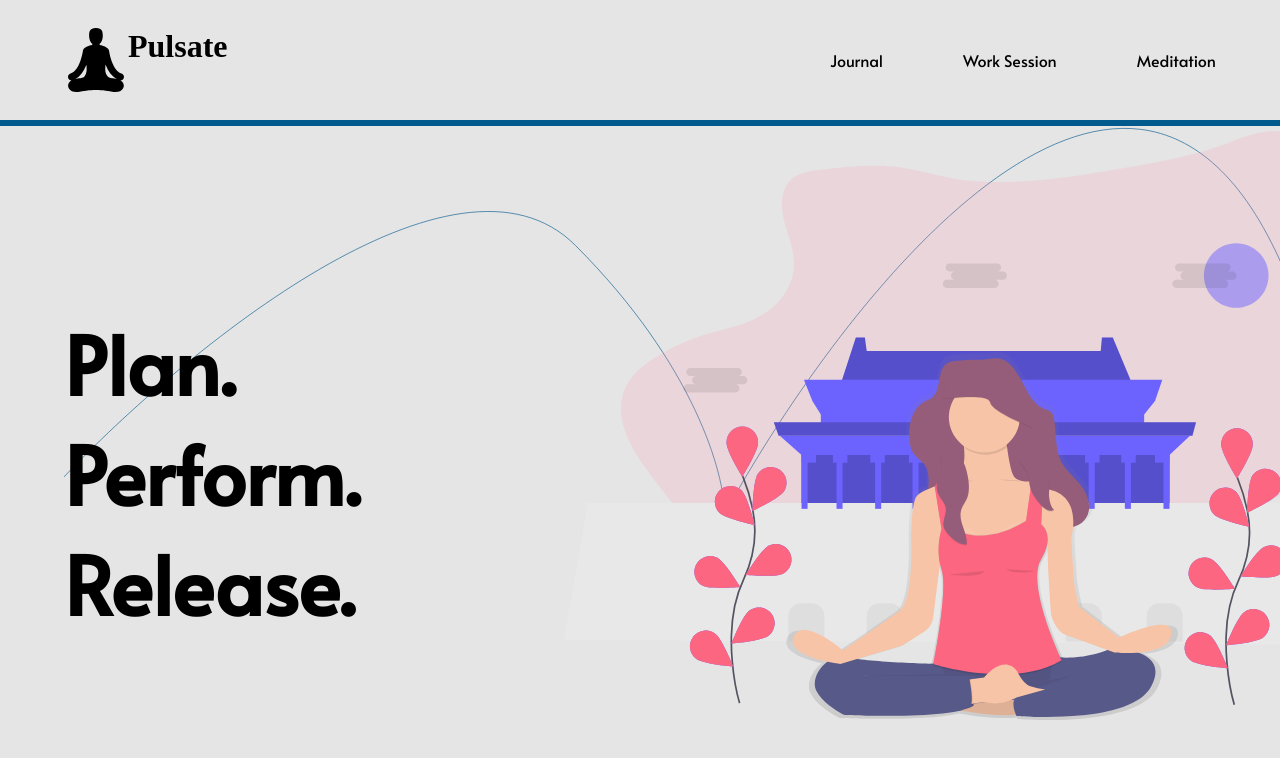
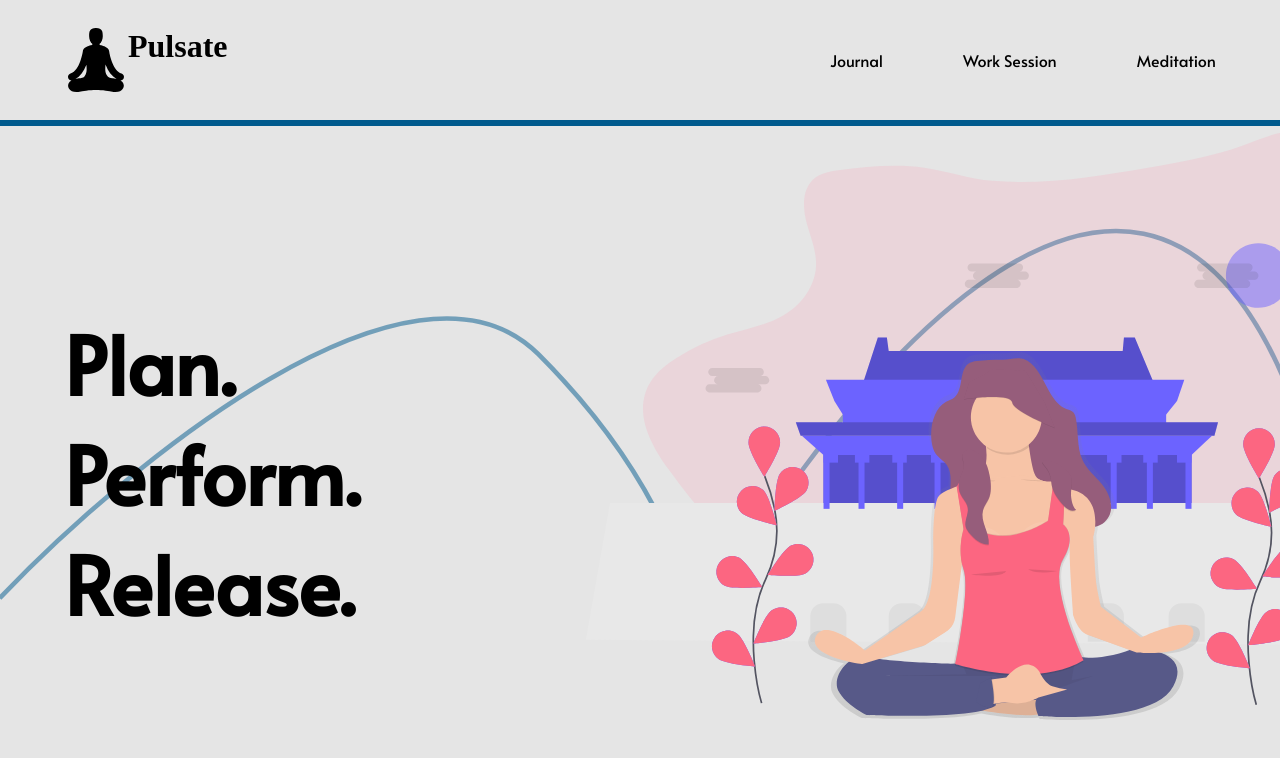
Before and after one commit to MatinSa7/pulsate, a React (Create React App) app: page / in a window 1280 px wide. Shown: the top 758 px of the page. Built offline with nearby package versions, Linux system fonts and the light colour scheme; a web font is replaced by a local one.

Commit message:
wave animation bug

```diff
--- a/src/components/WaveAnimation.js
+++ b/src/components/WaveAnimation.js
@@ -5,6 +5,8 @@ import styled from "styled-components";
 const WaveAnimation = () => {
   return (
     <StyledWave
+      width="1920"
+      height="615"
       viewBox="0 0 1920 615"
       fill="none"
       xmlns="http://www.w3.org/2000/svg"
@@ -14,14 +16,16 @@ const WaveAnimation = () => {
         animate={{ pathLength: 1, pathOffset: 0 }}
         transition={{ duration: 3 }}
         d="M-0.5 554.5C190.333 354 619.1 0.100006 807.5 188.5C995.9 376.9 1043 549.667 1043 612.5C1237.83 258.167 1690.8 -311.7 1924 221.5"
+        strokeWidth="7"
         stroke="#005A8D"
-        stroke-width="7"
+        opacity="0.5"
       />
     </StyledWave>
   );
 };
 
 const StyledWave = styled(motion.svg)`
+  width: 100%;
   position: absolute;
   left: 0;
   z-index: -10;
--- a/src/page/IntroPage.js
+++ b/src/page/IntroPage.js
@@ -621,8 +621,6 @@ const IntroPage = () => {
 const StyledIntroPageContainer = styled(motion.div)`
   position: relative;
   min-height: 84vh;
-  width: 95%;
-  margin-left: 5%;
   display: flex;
   overflow-y: hidden;
 `;
@@ -632,6 +630,7 @@ const StyledDescription = styled(motion.div)`
   display: flex;
   flex-direction: column;
   justify-content: flex-end;
+  padding-left: 5%;
   padding-bottom: 10rem;
   h2 {
     font-size: 5rem;
@@ -643,7 +642,7 @@ const StyledIntroImages = styled(motion.div)`
   svg {
     position: absolute;
     top: -7%;
-    left: 35%;
+    left: 40%;
     transform: scale(0.85);
   }
 `;
```
